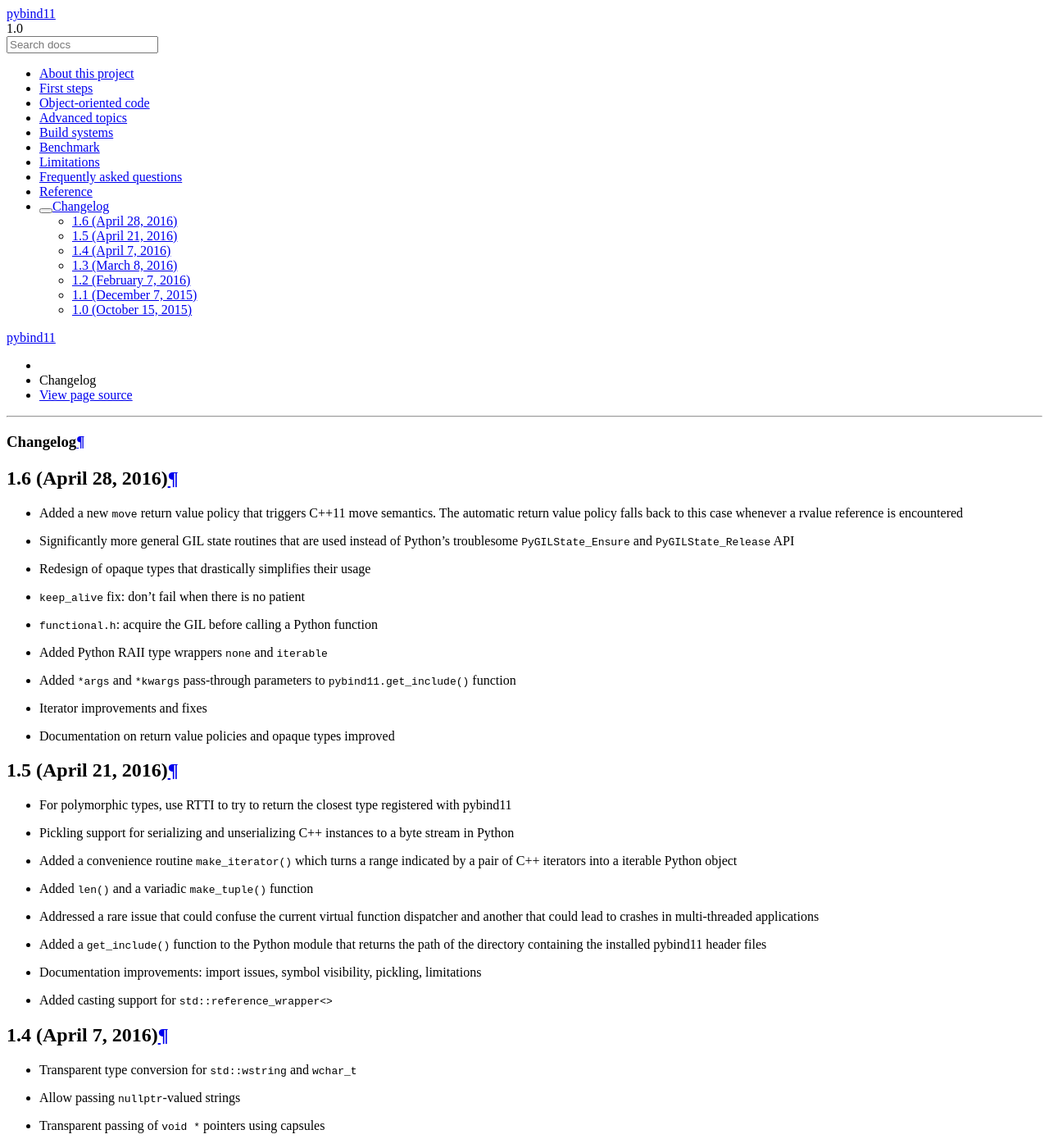
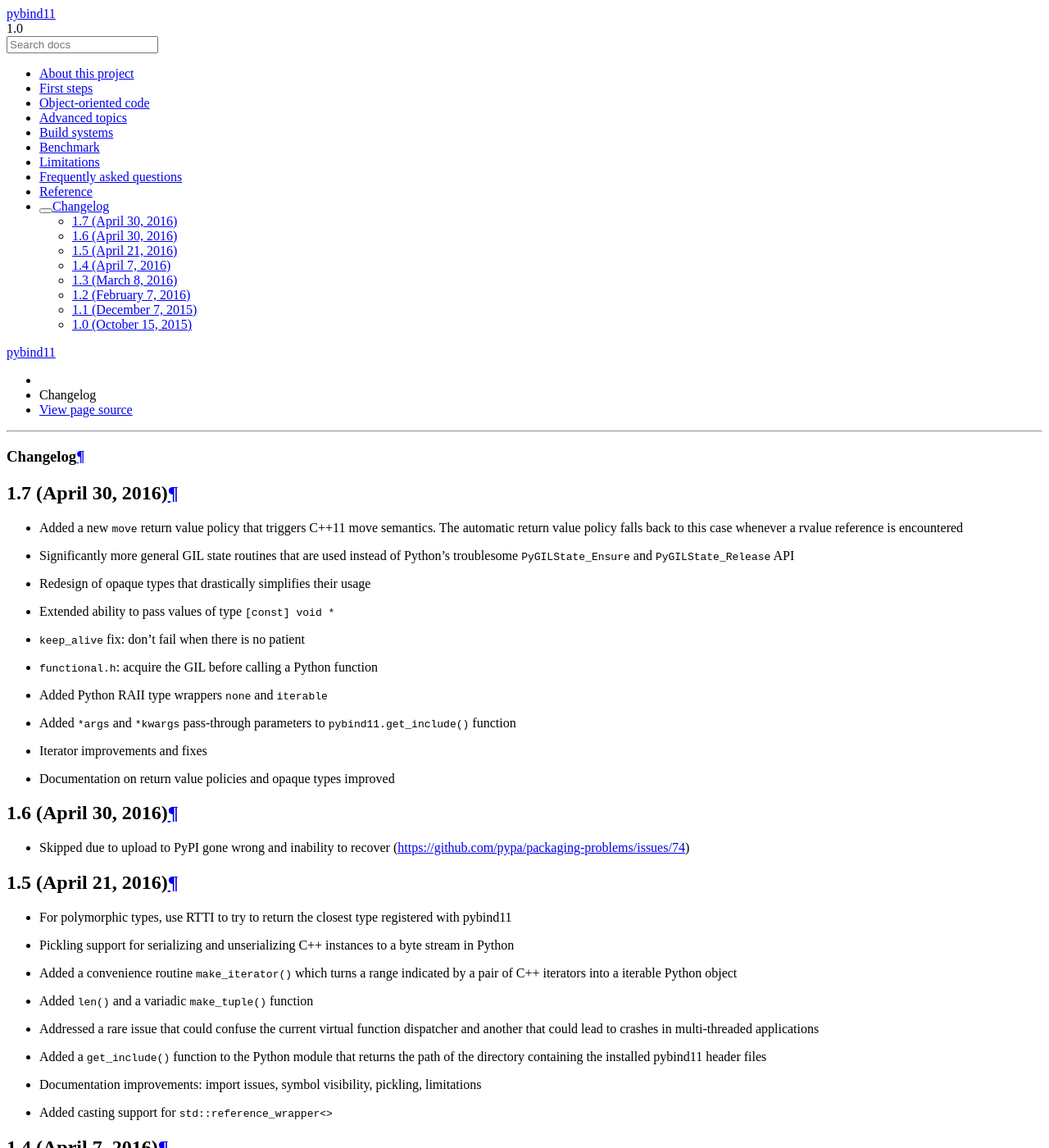
Before and after one commit to pybind/pybind11, a Sphinx documentation site: the page built from docs/changelog.rst, in a window 1280 px wide and 1400 px high. Shown: the whole window at 82% size. Built offline with Sphinx 7.4.7 and the Read the Docs theme 2.0.0, drawn with Linux system fonts in a browser that asks for light colours.

Commit message:
preparing for v1.7 release

```diff
--- a/docs/changelog.rst
+++ b/docs/changelog.rst
@@ -3,7 +3,7 @@
 Changelog
 #########
 
-1.6 (April 28, 2016)
+1.7 (April 30, 2016)
 ----------------------
 * Added a new ``move`` return value policy that triggers C++11 move semantics.
   The automatic return value policy falls back to this case whenever a rvalue
@@ -11,6 +11,7 @@
 * Significantly more general GIL state routines that are used instead of
   Python's troublesome ``PyGILState_Ensure`` and ``PyGILState_Release`` API
 * Redesign of opaque types that drastically simplifies their usage
+* Extended ability to pass values of type ``[const] void *``
 * ``keep_alive`` fix: don't fail when there is no patient
 * ``functional.h``: acquire the GIL before calling a Python function
 * Added Python RAII type wrappers ``none`` and ``iterable``
@@ -18,6 +19,11 @@
   ``pybind11.get_include()`` function
 * Iterator improvements and fixes
 * Documentation on return value policies and opaque types improved
+
+1.6 (April 30, 2016)
+----------------------
+* Skipped due to upload to PyPI gone wrong and inability to recover
+  (https://github.com/pypa/packaging-problems/issues/74)
 
 1.5 (April 21, 2016)
 ----------------------
--- a/pybind11/_version.py
+++ b/pybind11/_version.py
@@ -1,2 +1,2 @@
-version_info = (1, 6, 'dev0')
+version_info = (1, 7)
 __version__ = '.'.join(map(str, version_info))
```
Also changed, not shown: 1 other file.
